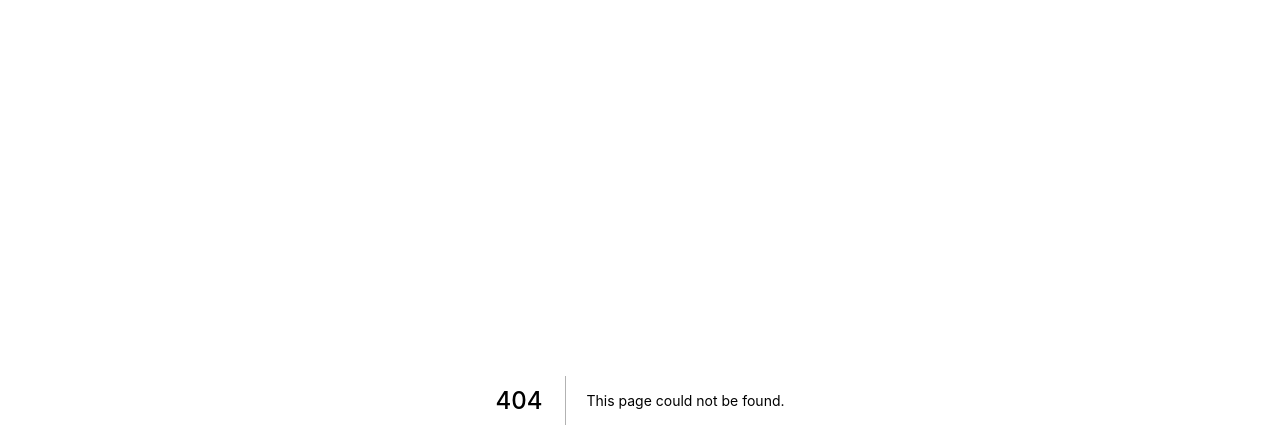
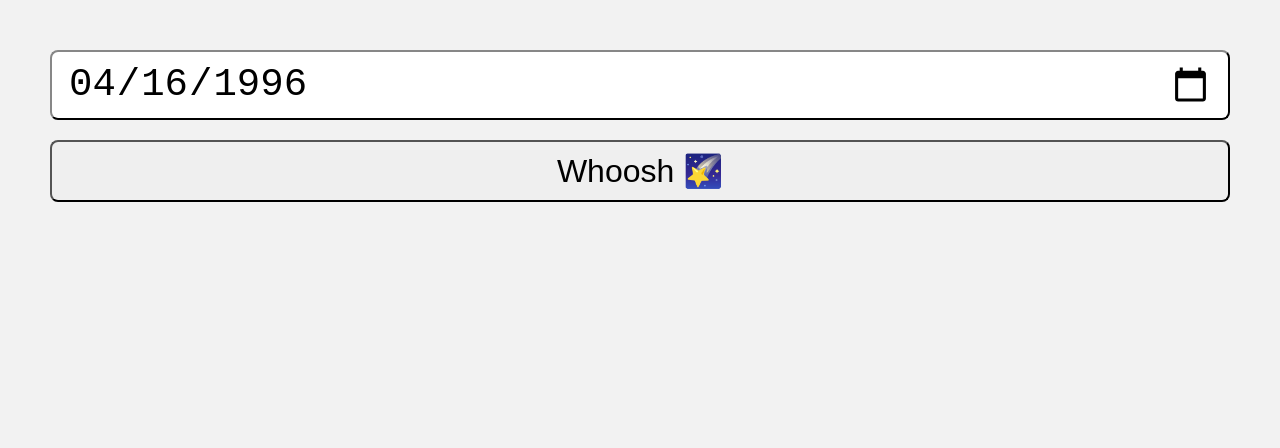
Before and after one commit to Gerofra/spacial-photo, a Next.js app: page /components/datepicker in a window 1280 px wide. Before the commit this address had no page. Shown: the top 448 px of the page. Built offline with nearby package versions, Linux system fonts and the light colour scheme.

Commit message:
first commit

```diff
--- a/package.json
+++ b/package.json
@@ -9,6 +9,7 @@
     "lint": "next lint"
   },
   "dependencies": {
+    "axios": "^0.27.2",
     "next": "12.2.5",
     "react": "18.2.0",
     "react-dom": "18.2.0"
--- /dev/null
+++ b/pages/api/photo.js
@@ -0,0 +1,32 @@
+import { loader } from '../components/loader.js'
+
+export async function getPhoto({date}) {
+
+    // Date must be between Jun 16, 1995 and Aug 28, 2022.
+    let url = 'https://api.nasa.gov/planetary/apod?api_key=baxyk2il763elPeWOWJAuz65EnuPZNdrP6iaUB2W&date=' + date + '&concept_tags=True'
+
+    let loader = document.getElementById("loader")
+
+    loader.style.display = 'unset'
+
+    fetch(url)
+
+      .then((res) => res.json())
+      .then((data) => {
+
+        let photoBox = document.getElementById("photoBox")
+        let photoBoxImg = document.getElementById("photoBoxImg")
+
+        photoBoxImg.src = data.hdurl
+        photoBox.style.display = 'unset'
+        console.log(data)
+
+        loader.style.display = 'none'
+
+        return { props: { data } }
+    });
+}
+
+
+    // const res = await fetch(url)
+    // const data = await res.json()
--- /dev/null
+++ b/pages/components/datepicker.js
@@ -0,0 +1,27 @@
+import { useState } from 'react';
+import { getPhoto } from '/pages/api/photo.js'
+import datestyles from '../../styles/DatePicker.module.css'
+import Emoji from '../components/Emoji.js'
+
+export default function DatePicker() {
+
+  const [date, setDate] = useState('1996-04-16');
+
+  const handleSubmit = event => {
+    event.preventDefault();
+    console.log('setDate 👉️', date);
+
+    getPhoto({date})
+  };
+
+  return (
+    <form onSubmit={handleSubmit} className={datestyles.inputForm}>
+
+      <input className={datestyles.inputDate} type="date" min="1995-06-16"
+        onChange={event => setDate(event.target.value)}
+        value={date}></input>
+
+      <button className={datestyles.inputButton} type='submit'>Whoosh <Emoji symbol="🌠" label="meteoroid"/></button>
+    </form>
+  )
+}
--- /dev/null
+++ b/pages/components/emoji.js
@@ -0,0 +1,12 @@
+import React from 'react';
+const Emoji = props => (
+    <span
+        className="emoji"
+        role="img"
+        aria-label={props.label ? props.label : ""}
+        aria-hidden={props.label ? "false" : "true"}
+    >
+        {props.symbol}
+    </span>
+);
+export default Emoji;
--- /dev/null
+++ b/pages/components/loader.js
@@ -0,0 +1,14 @@
+import loaderstyles from '../../styles/Loader.module.css'
+import Emoji from '../components/Emoji.js'
+
+export default function Loader() {
+
+    return (
+        <div id="loader" className={loaderstyles.loaderBox}>
+            <div id="loader" className={loaderstyles.loaderContainer}>
+                <Emoji symbol="🚀" label="rocket"/>
+            </div>
+        </div>
+    )
+
+}
--- /dev/null
+++ b/pages/contact/index.js
@@ -0,0 +1,3 @@
+export default function Contact () {
+    return <h1>Hola</h1>
+}
--- /dev/null
+++ b/styles/DatePicker.module.css
@@ -0,0 +1,28 @@
+.inputForm{
+    margin: 50px;
+    display: flex;
+    flex-direction: column;
+}
+
+.inputDate {
+    font-size: 3em;
+    border-radius: 8px;
+    padding: 10px 16px;
+    font-weight: 200;
+    border-width: 2px;
+    border-style: outset;
+    border-color: var(--gray);
+}
+
+.inputButton {
+    margin-top: 20px;
+    font-size: 2em;
+    border-radius: 8px;
+    padding: 10px 16px;
+    transition: 0.2s;
+}
+
+.inputButton:hover, .inputDate:hover {
+    outline: 5px solid var(--gray);
+    transition: 0.2s;
+}
--- /dev/null
+++ b/styles/Loader.module.css
@@ -0,0 +1,40 @@
+.loaderBox {
+    display: unset;
+
+    position: fixed; /* Stay in place */
+    z-index: 12; /* Sit on top */
+    padding-top: 100px; /* Location of the box */
+    left: 0;
+    top: 0;
+    width: 100%; /* Full width */
+    height: 100%; /* Full height */
+    overflow: auto; /* Enable scroll if needed */
+    background-color: rgba(0,0,0,0.2); /* Black w/ opacity */
+}
+
+.loaderBox span {
+    font-size: 4em;
+}
+
+
+.loaderContainer {
+    position: relative;
+    margin: auto;
+    top: 40%;
+    width: 0px;
+    height: 0px;
+
+    animation-name: roti;
+    animation-duration: 4s;
+    animation-direction: reverse;
+    animation-iteration-count: infinite;
+    animation-timing-function: linear;
+
+  }
+
+
+@keyframes roti {
+    0% {transform: rotate(0deg);}
+    50% {transform: rotate(180deg);}
+    100% {transform: rotate(360deg);}
+}
--- a/styles/globals.css
+++ b/styles/globals.css
@@ -1,9 +1,23 @@
+@import url('https://fonts.googleapis.com/css2?family=Open+Sans:wght@300;400;600&family=Rubik:wght@300;400;600&display=swap');
+
+:root {
+  --clear: #f2f2f2;
+  --dark:#131313;
+  --light-light-gray:#E7E8E9;
+  --light-gray:#c9c9c9;
+  --gray:#333333;
+}
+
 html,
 body {
   padding: 0;
   margin: 0;
-  font-family: -apple-system, BlinkMacSystemFont, Segoe UI, Roboto, Oxygen,
-    Ubuntu, Cantarell, Fira Sans, Droid Sans, Helvetica Neue, sans-serif;
+  font-family: 'Open Sans', sans-serif;
+
+}
+
+h1, h2, h3 {
+  font-family: 'Rubik', sans-serif;
 }
 
 a {
@@ -15,12 +29,13 @@ a {
   box-sizing: border-box;
 }
 
-@media (prefers-color-scheme: dark) {
+
+@media (prefers-color-scheme: light) {
   html {
-    color-scheme: dark;
+    color-scheme: light;
   }
   body {
-    color: white;
-    background: black;
+    color: var(--dark);
+    background: var(--clear);
   }
 }
```
Also changed, not shown: pages/index.js (+20 -49 lines), styles/Home.module.css (+34 -18 lines), 1 other file (tests, documents, lock files or other folders).
